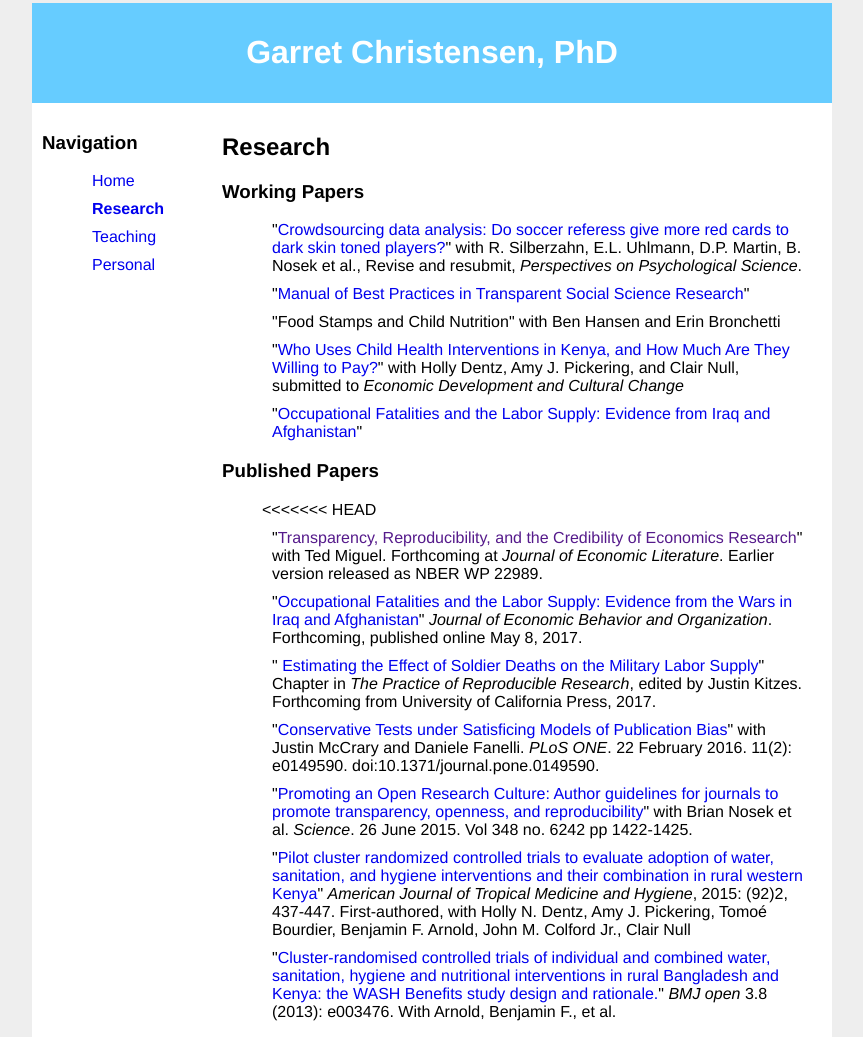
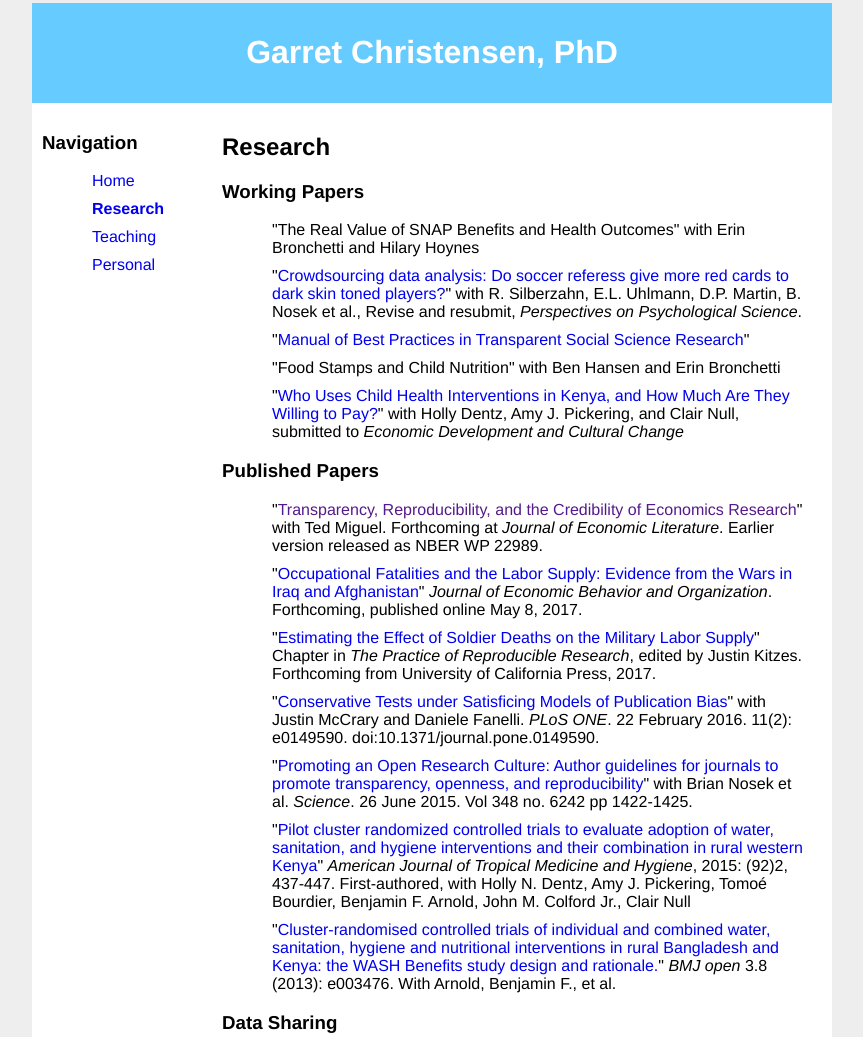
Before and after one commit to garretchristensen/website, a plain HTML site: page research.html in a window 1280 px wide. Shown: the part 5-1042 px from the top of the page, without its empty margins (208-1071 px from the left). Drawn offline with Linux system fonts and the light colour scheme.

Commit message:
add nhis to research

```diff
--- a/research.html
+++ b/research.html
@@ -30,6 +30,7 @@
 
 		<h3>Working Papers</h3>
 		<ul>
+			<li>"The Real Value of SNAP Benefits and Health Outcomes" with Erin Bronchetti and Hilary Hoynes</li>
 
 			<li> "<a href="https://osf.io/gvm2z/" title="Crowdsourcing Data Analysis">Crowdsourcing data analysis: Do soccer referess give more red cards to dark skin toned players?</a>" with R. Silberzahn, E.L. Uhlmann, D.P. Martin, B. Nosek et al., Revise and resubmit, <i>Perspectives on Psychological Science</i>.
 
@@ -38,21 +39,17 @@
 			<li>"Food Stamps and Child Nutrition" with Ben Hansen and Erin Bronchetti</li>
 
 			<li>"<a href="wtp.pdf">Who Uses Child Health Interventions in Kenya, and How Much Are They Willing to Pay?</a>" with Holly Dentz, Amy J. Pickering, and Clair Null, submitted to <i>Economic Development and Cultural Change</i></li>
-
-			<li>"<a href="https://github.com/garretchristensen/military/blob/master/Papers/militaryrecruiting.pdf" title="Military Paper on Github" target="_blank">Occupational Fatalities and the Labor Supply: Evidence from Iraq and Afghanistan</a>"</li>
-		</ul>
+	</ul>
 
 		<h3>Published Papers</h3>
 		<ul>
-<<<<<<< HEAD
 			<li>"<a href="" target="_blank">Transparency, Reproducibility, and the Credibility of Economics Research</a>" with Ted Miguel. Forthcoming at
 				<i>Journal of Economic Literature</i>. Earlier version released as NBER WP 22989.
 
 			<li>"<a href="http://dx.doi.org/10.1016/j.jebo.2017.04.020" target="_blank">Occupational Fatalities and the Labor Supply: Evidence from the Wars in Iraq and Afghanistan</a>"
 				<i>Journal of Economic Behavior and Organization</i>. Forthcoming, published online May 8, 2017.</li>
 
-			<li>"<a href="http://www.practicereproducibleresearch.org" target="_blank">
-				Estimating the Effect of Soldier Deaths on the Military Labor Supply</a>"
+			<li>"<a href="http://www.practicereproducibleresearch.org" target="_blank">Estimating the Effect of Soldier Deaths on the Military Labor Supply</a>"
 				Chapter in <i>The Practice of Reproducible Research</i>, edited
 	by Justin Kitzes. Forthcoming from University of California Press, 2017.</li>
 
```
Also changed, not shown: index.html (+1 -2 lines).
